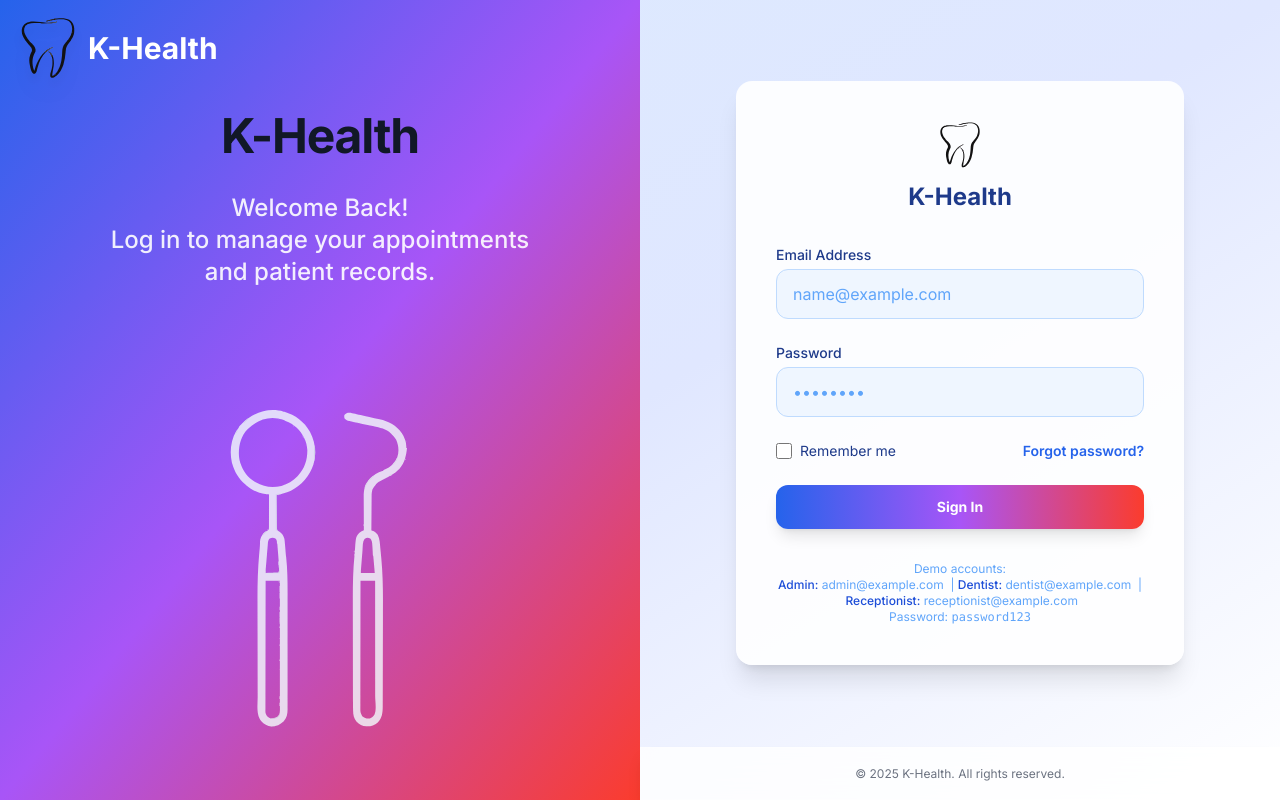
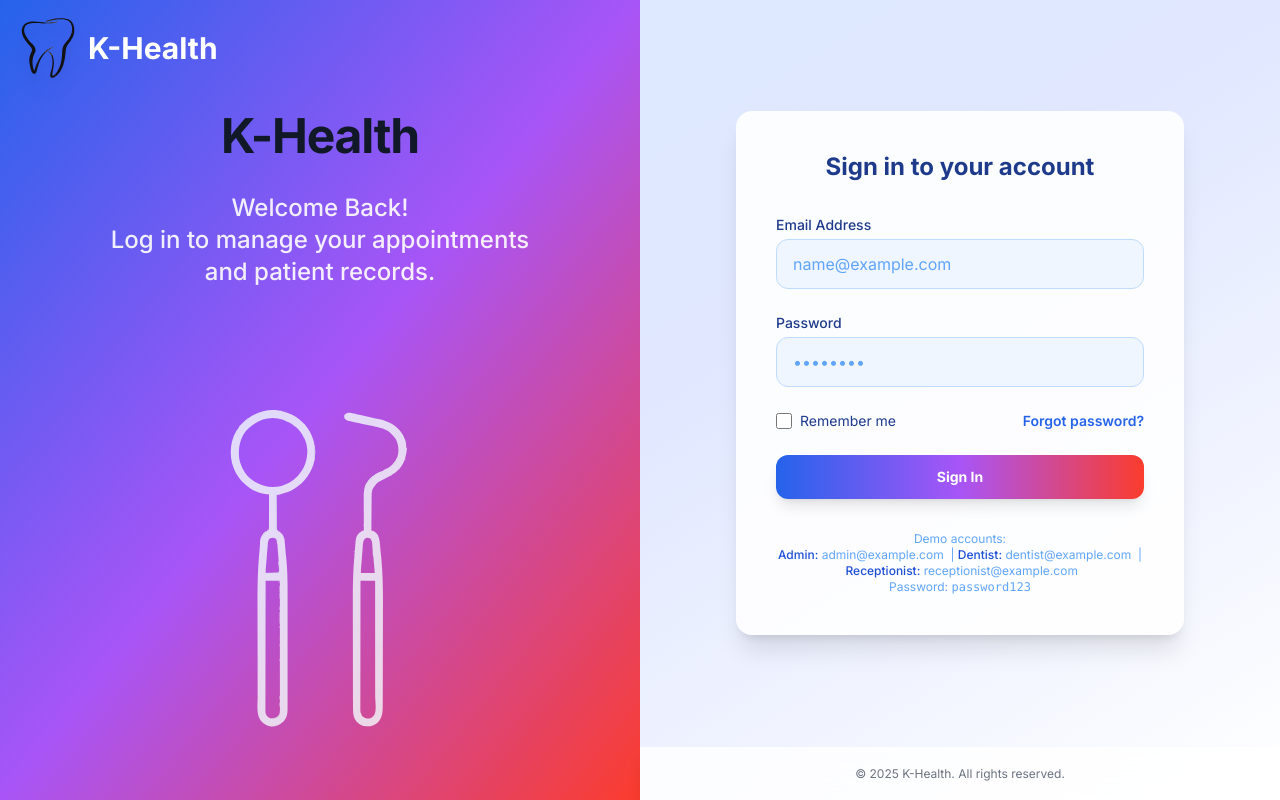
Before and after one commit to nksolutions52/DD, a React (Vite) app: page /login in a window 1280 px wide. Built offline with nearby package versions, Linux system fonts and the light colour scheme.

Commit message:
Updated LoginPage.tsx

```diff
--- a/src/pages/LoginPage.tsx
+++ b/src/pages/LoginPage.tsx
@@ -53,10 +53,7 @@ const LoginPage = () => {
             <span className="text-xl font-bold ml-2 text-primary-600">K-Health</span>
           </div>
           <div className="w-full max-w-md bg-white/90 rounded-2xl shadow-xl p-6 md:p-10">
-            <div className="flex flex-col items-center mb-8">
-              <img src="images/tooth-logo.svg" alt="Tooth Icon" className="h-12 w-12 mb-3" />
-              <h2 className="text-2xl font-bold text-blue-900 text-center">K-Health</h2>
-            </div>
+            <h2 className="text-2xl font-bold text-blue-900 mb-8 text-center">Sign in to your account</h2>
             {(loginError || error) && (
               <div className="mb-4 rounded-md bg-red-100 p-3 text-sm text-red-700 text-center">
                 {loginError || error}
```
